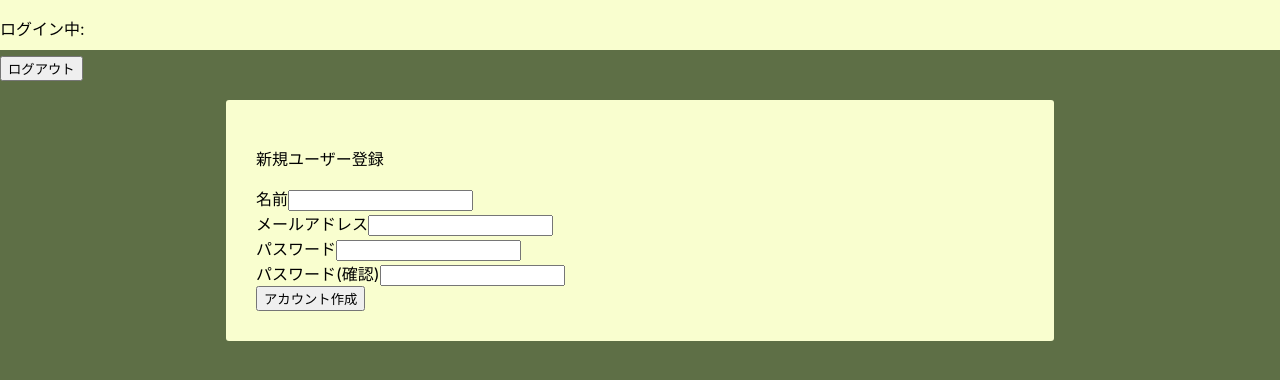
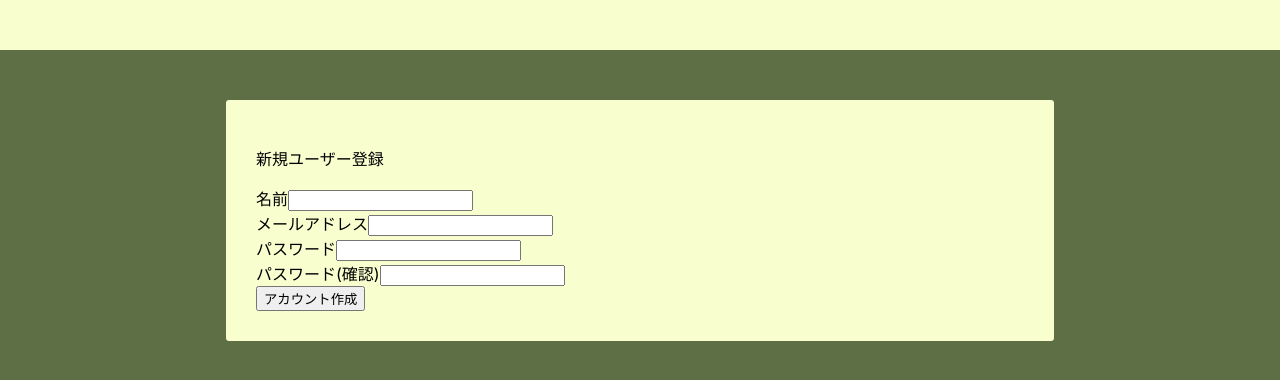
Before and after one commit to thkiyose/Kaien_library, a React (Create React App) app in the folder frontend/: page /signup in a window 1280 px wide. Shown: the top 380 px of the page. Built offline with nearby package versions, Linux system fonts and the light colour scheme; what axios-case-converter would draw is missing.

Commit message:
logout.jsxの不要な変数を削除

```diff
--- a/frontend/src/components/Logout.jsx
+++ b/frontend/src/components/Logout.jsx
@@ -1,17 +1,14 @@
-import React, { useState, useContext } from 'react';
-import { AuthContext } from '../App';
-import { useNavigate } from 'react-router-dom';
+import React from 'react';
 import { signOut } from '../lib/api/session';
 
 export const LogOut = (props) => {
-  const { setCurrentUser } = props;
-  const navigate = useNavigate();
+  const { setCurrentUser, setIsSignedIn } = props;
 
   const handleLogOut = async() => {
     try {
-      const res = await signOut();
-      console.log(res);
+      await signOut();
       setCurrentUser("");
+      setIsSignedIn(false);
     } catch(e) {
       console.log(e);
     }
--- a/frontend/src/components/parts/Header.jsx
+++ b/frontend/src/components/parts/Header.jsx
@@ -3,7 +3,7 @@ import { AuthContext } from '../../App';
 import { LogOut } from '../Logout';
 
 export const Header = () => {
-  const {currentUser, setCurrentUser} = useContext(AuthContext);
+  const {currentUser, setCurrentUser, isSignedIn, setIsSignedIn } = useContext(AuthContext);
   const style = {
     width:"100%",
     backgroundColor:"rgb(249, 254, 207)",
@@ -15,8 +15,8 @@ export const Header = () => {
   return (
     <>
     <div style={style}>
-      <p>ログイン中:{currentUser.email}</p>
-      <LogOut setCurrentUser={setCurrentUser} />
+      {isSignedIn && <p>ログイン中:{currentUser.email}</p>}
+      {isSignedIn && <LogOut setCurrentUser={setCurrentUser} setIsSignedIn={setIsSignedIn} />}
     </div>
     </>
   )
```
